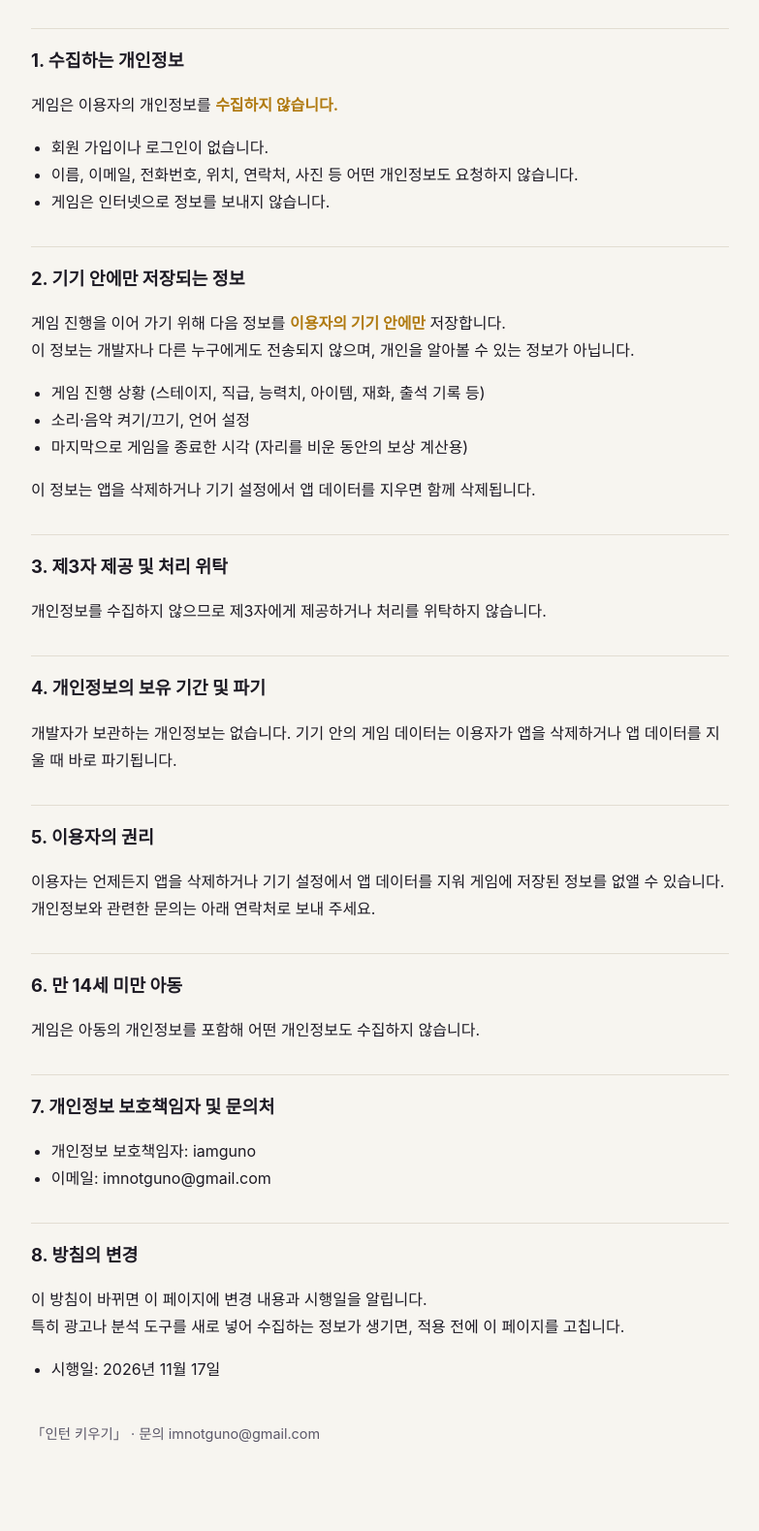
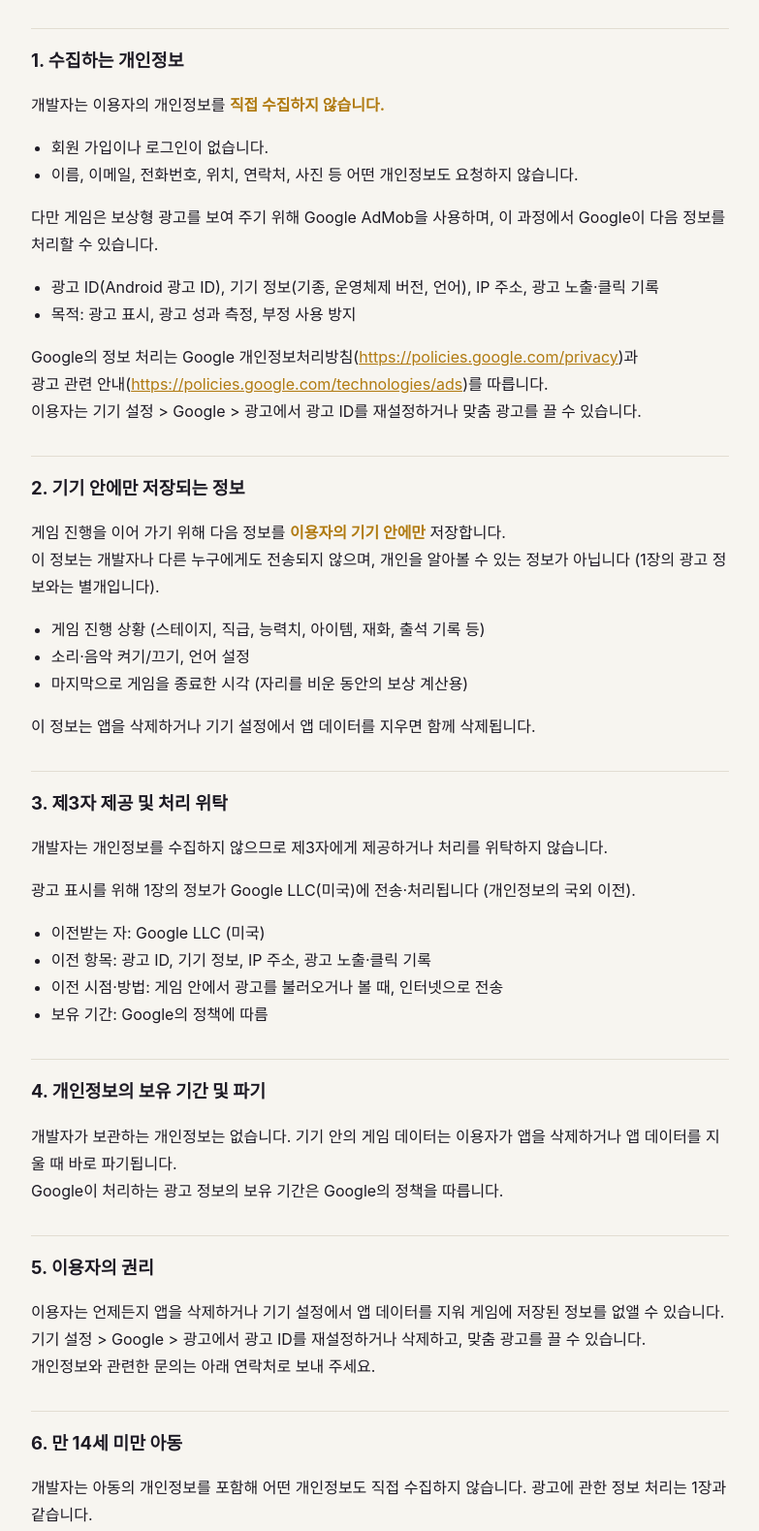
Before and after one commit to iamguno/intern-idle-policy, a plain HTML site: page index.html in a window 1280 px wide. Shown: the part 227-1806 px from the top of the page at 97% size, without its empty margins (248-1031 px from the left). Before the commit the page ends 1783 px from the top, so only its background shows below. Drawn offline with Linux system fonts and the light colour scheme.

Commit message:
개인정보처리방침을 광고(AdMob) 버전으로 (한국어·영어)
- 원본 iamguno/intern-idle 의 docs/개인정보처리방침.md, -영어.md 에서 다시 만듦
- AdMob이 처리하는 정보, Google LLC(미국) 국외 이전, 광고 ID 재설정 방법
- 긴 링크가 휴대폰 폭에서 줄바꿈되게

Co-Authored-By: Claude Opus 5.5 <noreply@anthropic.com>
Claude-Session: https://claude.ai/code/session_019qCP6ZYDkDPRnnT6JmVfWT

```diff
--- a/index.html
+++ b/index.html
@@ -9,21 +9,26 @@ main{max-width:720px;margin:0 auto;padding:40px 16px 64px}
 h1{font-size:1.6rem;line-height:1.35;margin:0 0 24px}
 h2{font-size:1.15rem;margin:32px 0 8px;padding-top:16px;border-top:1px solid var(--line)}
 p,li{color:var(--fg)}ul{padding-left:1.3em}
-strong{color:var(--acc)}footer{margin-top:40px;color:var(--dim);font-size:.9rem}
+strong{color:var(--acc)}a{color:var(--acc)}p,li{overflow-wrap:anywhere}footer{margin-top:40px;color:var(--dim);font-size:.9rem}
 .lang{margin:0 0 16px;color:var(--dim);font-size:.9rem}.lang a{color:var(--acc)}
 </style></head><body><main>
 <p class="lang">한국어 · <a href="en/" hreflang="en" lang="en">English</a></p>
 <h1>「인턴 키우기」 개인정보처리방침</h1>
 <p>iamguno(이하 &quot;개발자&quot;)은 모바일 게임 「인턴 키우기」(이하 &quot;게임&quot;)를 이용하는 분의 개인정보를 소중히 다루며,<br>「개인정보 보호법」 등 관련 법령을 지킵니다.</p>
 <h2>1. 수집하는 개인정보</h2>
-<p>게임은 이용자의 개인정보를 <strong>수집하지 않습니다.</strong></p>
+<p>개발자는 이용자의 개인정보를 <strong>직접 수집하지 않습니다.</strong></p>
 <ul>
 <li>회원 가입이나 로그인이 없습니다.</li>
 <li>이름, 이메일, 전화번호, 위치, 연락처, 사진 등 어떤 개인정보도 요청하지 않습니다.</li>
-<li>게임은 인터넷으로 정보를 보내지 않습니다.</li>
 </ul>
+<p>다만 게임은 보상형 광고를 보여 주기 위해 Google AdMob을 사용하며, 이 과정에서 Google이 다음 정보를 처리할 수 있습니다.</p>
+<ul>
+<li>광고 ID(Android 광고 ID), 기기 정보(기종, 운영체제 버전, 언어), IP 주소, 광고 노출·클릭 기록</li>
+<li>목적: 광고 표시, 광고 성과 측정, 부정 사용 방지</li>
+</ul>
+<p>Google의 정보 처리는 Google 개인정보처리방침(<a href="https://policies.google.com/privacy">https://policies.google.com/privacy</a>)과<br>광고 관련 안내(<a href="https://policies.google.com/technologies/ads">https://policies.google.com/technologies/ads</a>)를 따릅니다.<br>이용자는 기기 설정 &gt; Google &gt; 광고에서 광고 ID를 재설정하거나 맞춤 광고를 끌 수 있습니다.</p>
 <h2>2. 기기 안에만 저장되는 정보</h2>
-<p>게임 진행을 이어 가기 위해 다음 정보를 <strong>이용자의 기기 안에만</strong> 저장합니다.<br>이 정보는 개발자나 다른 누구에게도 전송되지 않으며, 개인을 알아볼 수 있는 정보가 아닙니다.</p>
+<p>게임 진행을 이어 가기 위해 다음 정보를 <strong>이용자의 기기 안에만</strong> 저장합니다.<br>이 정보는 개발자나 다른 누구에게도 전송되지 않으며, 개인을 알아볼 수 있는 정보가 아닙니다 (1장의 광고 정보와는 별개입니다).</p>
 <ul>
 <li>게임 진행 상황 (스테이지, 직급, 능력치, 아이템, 재화, 출석 기록 등)</li>
 <li>소리·음악 켜기/끄기, 언어 설정</li>
@@ -31,22 +36,29 @@ strong{color:var(--acc)}footer{margin-top:40px;color:var(--dim);font-size:.9rem}
 </ul>
 <p>이 정보는 앱을 삭제하거나 기기 설정에서 앱 데이터를 지우면 함께 삭제됩니다.</p>
 <h2>3. 제3자 제공 및 처리 위탁</h2>
-<p>개인정보를 수집하지 않으므로 제3자에게 제공하거나 처리를 위탁하지 않습니다.</p>
+<p>개발자는 개인정보를 수집하지 않으므로 제3자에게 제공하거나 처리를 위탁하지 않습니다.</p>
+<p>광고 표시를 위해 1장의 정보가 Google LLC(미국)에 전송·처리됩니다 (개인정보의 국외 이전).</p>
+<ul>
+<li>이전받는 자: Google LLC (미국)</li>
+<li>이전 항목: 광고 ID, 기기 정보, IP 주소, 광고 노출·클릭 기록</li>
+<li>이전 시점·방법: 게임 안에서 광고를 불러오거나 볼 때, 인터넷으로 전송</li>
+<li>보유 기간: Google의 정책에 따름</li>
+</ul>
 <h2>4. 개인정보의 보유 기간 및 파기</h2>
-<p>개발자가 보관하는 개인정보는 없습니다. 기기 안의 게임 데이터는 이용자가 앱을 삭제하거나 앱 데이터를 지울 때 바로 파기됩니다.</p>
+<p>개발자가 보관하는 개인정보는 없습니다. 기기 안의 게임 데이터는 이용자가 앱을 삭제하거나 앱 데이터를 지울 때 바로 파기됩니다.<br>Google이 처리하는 광고 정보의 보유 기간은 Google의 정책을 따릅니다.</p>
 <h2>5. 이용자의 권리</h2>
-<p>이용자는 언제든지 앱을 삭제하거나 기기 설정에서 앱 데이터를 지워 게임에 저장된 정보를 없앨 수 있습니다.<br>개인정보와 관련한 문의는 아래 연락처로 보내 주세요.</p>
+<p>이용자는 언제든지 앱을 삭제하거나 기기 설정에서 앱 데이터를 지워 게임에 저장된 정보를 없앨 수 있습니다.<br>기기 설정 &gt; Google &gt; 광고에서 광고 ID를 재설정하거나 삭제하고, 맞춤 광고를 끌 수 있습니다.<br>개인정보와 관련한 문의는 아래 연락처로 보내 주세요.</p>
 <h2>6. 만 14세 미만 아동</h2>
-<p>게임은 아동의 개인정보를 포함해 어떤 개인정보도 수집하지 않습니다.</p>
+<p>개발자는 아동의 개인정보를 포함해 어떤 개인정보도 직접 수집하지 않습니다. 광고에 관한 정보 처리는 1장과 같습니다.</p>
 <h2>7. 개인정보 보호책임자 및 문의처</h2>
 <ul>
 <li>개인정보 보호책임자: iamguno</li>
 <li>이메일: imnotguno@gmail.com</li>
 </ul>
 <h2>8. 방침의 변경</h2>
-<p>이 방침이 바뀌면 이 페이지에 변경 내용과 시행일을 알립니다.<br>특히 광고나 분석 도구를 새로 넣어 수집하는 정보가 생기면, 적용 전에 이 페이지를 고칩니다.</p>
+<p>이 방침이 바뀌면 이 페이지에 변경 내용과 시행일을 알립니다.<br>특히 광고나 분석 도구를 새로 넣거나 바꾸어 처리하는 정보가 달라지면, 적용 전에 이 페이지를 고칩니다.</p>
 <ul>
-<li>시행일: 2026년 11월 17일</li>
+<li>시행일: 2026년 11월 17일 (광고 내용 반영)</li>
 </ul>
 <footer>「인턴 키우기」 · 문의 imnotguno@gmail.com</footer>
 </main></body></html>
```
Also changed, not shown: en/index.html (+23 -11 lines).
